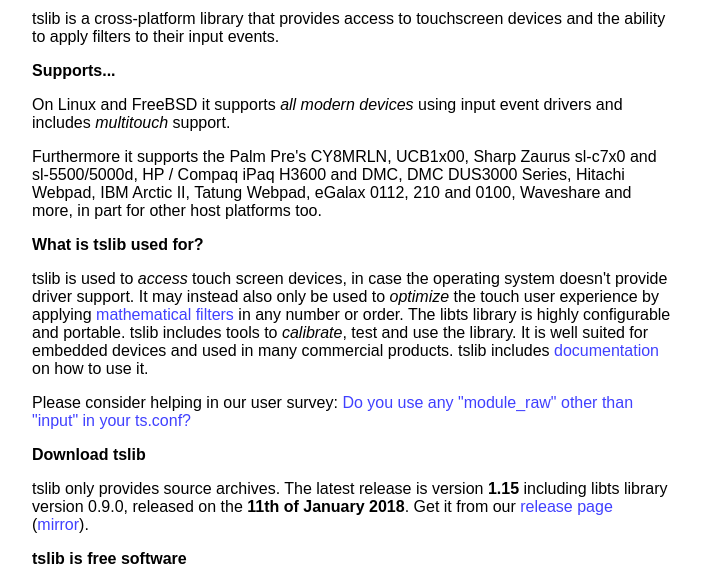
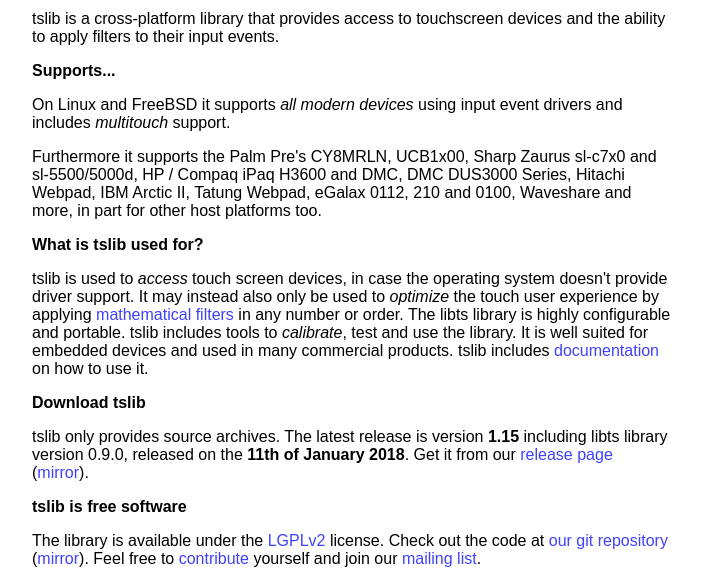
Before and after one commit to libts/tslib, a plain HTML site: page website/index.html in a window 1280 px wide. Shown: the part 340-921 px from the top of the page, without its empty margins (288-989 px from the left). Drawn offline with Linux system fonts and the light colour scheme.

Commit message:
website: remove link to user survey
it's not worth having there

```diff
--- a/website/index.html
+++ b/website/index.html
@@ -47,10 +47,6 @@
 <a href="https://github.com/kergoth/tslib/blob/master/README.md">documentation</a>
 on how to use it.
 <p>
-Please consider helping in our user survey:
-<a href="https://github.com/kergoth/tslib/issues/105">Do you use any "module_raw" other than "input" in your ts.conf?</a>
-
-<p>
 <b>Download tslib</b>
 <p>
 tslib only provides source archives. The latest release is version <b>1.15</b>
```
